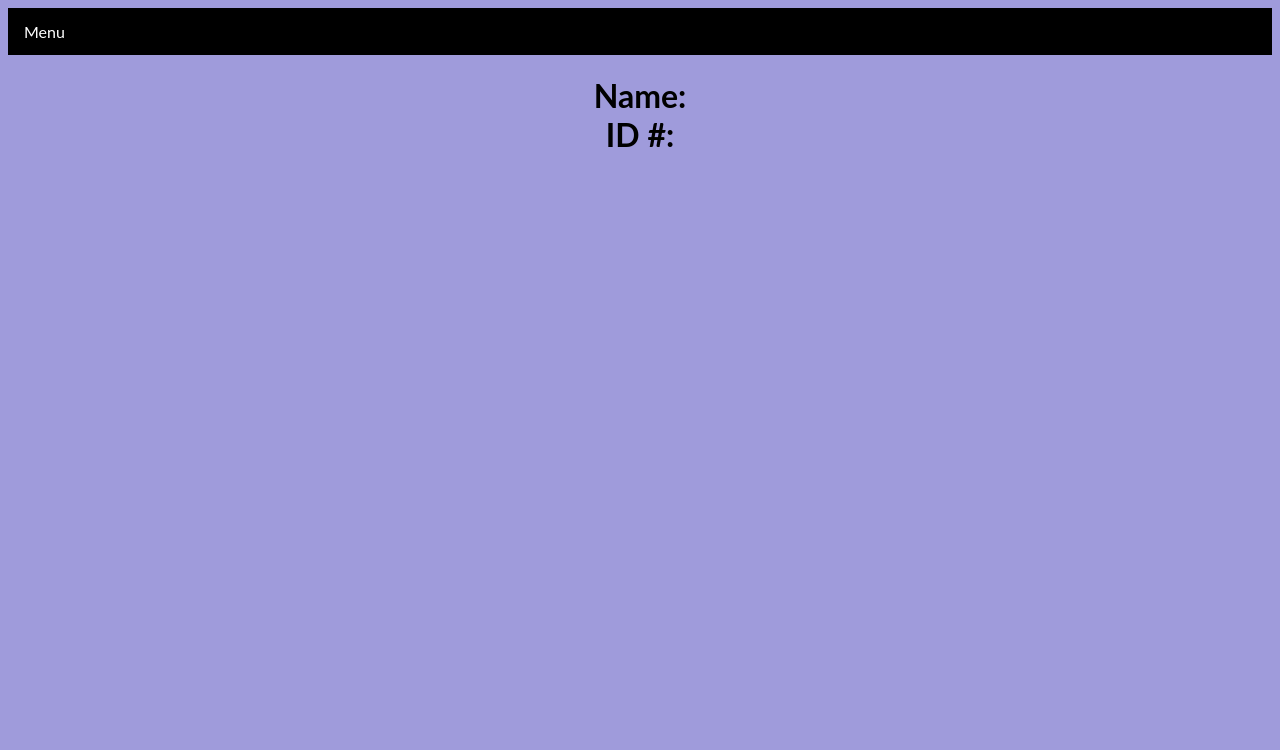
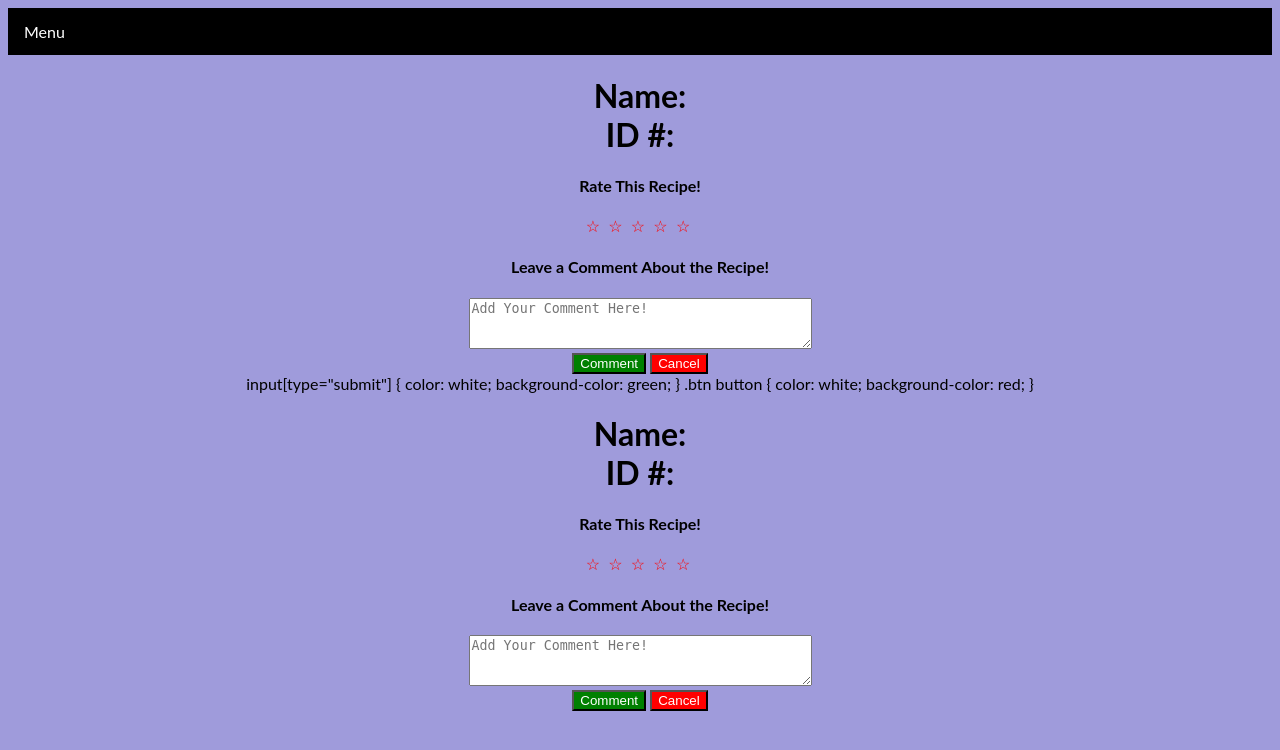
Before and after one commit to kmuga001/SWEproject_recipe_interactions, a Flask app: page /recipe/1 in a window 1280 px wide. Shown: the top 750 px of the page. Run offline with Flask 2, Linux system fonts and the light colour scheme; parts of the project's set-up code (start-up, migrations or seed data) failed here and were passed over.

Commit message:
modified newtest location and parsing, cleaner search

```diff
--- a/pythonVersion/server.py
+++ b/pythonVersion/server.py
@@ -36,28 +36,24 @@ def home():
 
 @app.route('/recipe/<Name>',methods = ['POST', 'GET'])
 def buildRecipePage(Name):
-    items = parser('test.csv')
-    results = findRow("Name",items,Name)
+    items = parser('newtest.csv')
+    results = findRow("name",items,Name)
     print(results)
     return render_template('recipe.html', results = json.dumps(results))
 
 
-def findNames(category, items, input):
-    c = []
-    searchedItems = []
-    index = items[0].index(category)
-    name = items[0].index("Name")
+def findNames(category, input):
+    with open('newtest.csv') as iTests:
+        recipeList = csv.DictReader(iTests)
+        searchResults = []
 
-    c = [sub[index] for sub in items]
-    n = [sub[name] for sub in items]
-    c.pop(0)
-    n.pop(0)
+        for recipe in recipeList:
+            if input == recipe[category]:
+                searchResults.append(recipe["name"])
 
-    for i in range(len(c)):
-        if c[i] == input:
-            searchedItems.append(n[i])
 
-    return searchedItems
+        print(searchResults)
+        return searchResults
 
 @app.route('/results1/')
 def sendResultPage():
@@ -517,8 +513,7 @@ def searchingInput():
         return "Error, need a category. Return and try again."
 
     #search through category for input.
-    items = parser('test.csv')
-    results = findNames(category, items, search_value)
+    results = findNames(category, search_value)
     s = json.dumps(results)
     return render_template('index.html', results=s)
 
@@ -705,6 +700,4 @@ if __name__=="__main__":
     #global interactLength
     originalLen = getFileLength('datasets/interactions_test.csv')
     #interactLength = getFileLength('datasets/interactions_test.csv')
-    print('here is interaction test first length:')
-    print(originalLen)
     app.run(debug=True)
--- a/pythonVersion/templates/recipe.html
+++ b/pythonVersion/templates/recipe.html
@@ -13,10 +13,16 @@
               </button>
               <div class="menu-content">
                   <a href="./">Home</a>
-                  <a href="./top_recipes.html">Top Recipes</a>
+                  <!--<a href="./top_recipes.html">Top Recipes</a>
                   <a href="./under100cal.html">Under 100 Cal</a>
                   <a href="./searchhistory.html">Search History</a>
-                  <a href="./savedrecipes.html">Saved Recipes</a>
+                  <a href="./savedrecipes.html">Saved Recipes</a>-->
+                  <a href="./results1/">Analytic 1</a>
+                  <a href="./results2/">Analytic 2</a>
+                  <a href="./results3/">Analytic 3</a>
+                  <a href="./results4/">Analytic 4</a>
+                  <a href="./results5/">Analytic 5</a>
+                  <a href="./results6/">Analytic 6</a>
               </div>
 
           </div>
@@ -128,6 +134,37 @@
     color: black;
     }
 
+
+    .star{
+color:red;
+font-size: 2.0 rem;
+padding:0 1 rem;
+
+}
+
+.star::before{
+content: '\2606';
+cursor: pointer;
+}
+
+.star.clicked::before{
+content: '\2605';
+}
+
+
+input[type="submit"]
+{
+    color: white;
+    background-color: green;
+}
+.btn button
+{
+    color: white;
+    background-color: red;
+}
+
+
+
     </style>
 
     <body>
@@ -135,6 +172,28 @@
             Name:  <div id = "name"></div>
             ID #:  <div id = "id"></div>
         </h1>
+
+
+      <!--Rating Recipe and Comment section-->
+   <h4>Rate This Recipe!</h4>
+
+   <div class = "Rating" data-rating = "1">
+   <span class = "star">&nbsp;</span>
+   <span class = "star">&nbsp;</span>
+   <span class = "star">&nbsp;</span>
+   <span class = "star">&nbsp;</span>
+   <span class = "star">&nbsp;</span>
+   </div>
+
+  <div class="comments">
+  <h4>Leave a Comment About the Recipe!</h4>
+   <form><textarea id = "title" placeholder='Add Your Comment Here!'rows="3" cols="40"></textarea></form>
+    <div class="btn">
+      <input type="submit" value='Comment' onclick="insert()">
+      <button id='cancel' onclick="cancel()">Cancel</button>
+    </div>
+<div id = "display" class = "commshow"></div>
+</div>
 
     </body>
 
@@ -146,4 +205,177 @@
         document.getElementById("id").innerText=id;
     </script>
 
+
+<!--This is for the star rating-->
+<script>
+    document.addEventListener('DOMContentLoaded', function(){
+        let stars = document.querySelectorAll('.star');
+        stars.forEach(function(star){
+            star.addEventListener('click', setRating);
+        });
+
+        let rating = parseInt(document.querySelector('.stars').getAttribute('data-rating'));
+        let target = stars[rating - 1];
+        target.dispatchEvent(new MouseEvent('click'));
+    });
+
+    function setRating(ev){
+        let span = ev.currentTarget;
+        let stars = document.querySelectorAll('.star');
+        let match = false;
+        let rating = 0;
+        stars.forEach(function(star, index){
+            if(match){
+                star.classList.remove('clicked');
+            }else{
+                star.classList.add('clicked');
+            }
+
+            if(star === span){
+                match = true;
+                rating = index + 1;
+            }
+        });
+        document.querySelector('.stars').setAttribute('data-rating', rating);
+    }
+
+</script>
+
+<!--This is for Comment Box-->
+<script>
+var titles = [];
+var titleInput = document.getElementById("title");
+var messageBox = document.getElementById("display");
+
+function insert () {
+titles.push(titleInput.value);
+clearAndShow();
+}
+
+function cancel(){
+titleInput.value = "";
+
+}
+function clearAndShow ()
+{
+titleInput.value = "";
+messageBox.innerHTML = "";
+messageBox.innerHTML += " " + titles.join("<br/> ") + "<br/>";
+}
+</script>
+
+
+input[type="submit"]
+{
+    color: white;
+    background-color: green;
+}
+.btn button
+{
+    color: white;
+    background-color: red;
+}
+
+
+
+    </style>
+
+    <body>
+        <h1>
+            Name:  <div id = "name"></div>
+            ID #:  <div id = "id"></div>
+        </h1>
+
+
+      <!--Rating Recipe and Comment section-->
+   <h4>Rate This Recipe!</h4>
+
+   <div class = "Rating" data-rating = "1">
+   <span class = "star">&nbsp;</span>
+   <span class = "star">&nbsp;</span>
+   <span class = "star">&nbsp;</span>
+   <span class = "star">&nbsp;</span>
+   <span class = "star">&nbsp;</span>
+   </div>
+
+  <div class="comments">
+  <h4>Leave a Comment About the Recipe!</h4>
+   <form><textarea id = "title" placeholder='Add Your Comment Here!'rows="3" cols="40"></textarea></form>
+    <div class="btn">
+      <input type="submit" value='Comment' onclick="insert()">
+      <button id='cancel' onclick="cancel()">Cancel</button>
+    </div>
+<div id = "display" class = "commshow"></div>
+</div>
+
+    </body>
+
+    <script>
+        var list = JSON.parse('{{ results | safe }}')
+        var name = list[0]["Name"]
+        var id = list[0]["ID"]
+        document.getElementById("name").innerText=name;
+        document.getElementById("id").innerText=id;
+    </script>
+
+
+<!--This is for the star rating-->
+<script>
+    document.addEventListener('DOMContentLoaded', function(){
+        let stars = document.querySelectorAll('.star');
+        stars.forEach(function(star){
+            star.addEventListener('click', setRating);
+        });
+
+        let rating = parseInt(document.querySelector('.stars').getAttribute('data-rating'));
+        let target = stars[rating - 1];
+        target.dispatchEvent(new MouseEvent('click'));
+    });
+
+    function setRating(ev){
+        let span = ev.currentTarget;
+        let stars = document.querySelectorAll('.star');
+        let match = false;
+        let rating = 0;
+        stars.forEach(function(star, index){
+            if(match){
+                star.classList.remove('clicked');
+            }else{
+                star.classList.add('clicked');
+            }
+
+            if(star === span){
+                match = true;
+                rating = index + 1;
+            }
+        });
+        document.querySelector('.stars').setAttribute('data-rating', rating);
+    }
+
+</script>
+
+<!--This is for Comment Box-->
+<script>
+var titles = [];
+var titleInput = document.getElementById("title");
+var messageBox = document.getElementById("display");
+
+function insert () {
+titles.push(titleInput.value);
+clearAndShow();
+}
+
+function cancel(){
+titleInput.value = "";
+
+}
+function clearAndShow ()
+{
+titleInput.value = "";
+messageBox.innerHTML = "";
+messageBox.innerHTML += " " + titles.join("<br/> ") + "<br/>";
+}
+</script>
+
+
 </html>
```
Also changed, not shown: pythonVersion/newtest.csv (added, +33 -0 lines), pythonVersion/static/fifthGraph1607037127.2119172.png (added), pythonVersion/static/firstGraph1607038410.2118149.png (added), pythonVersion/static/secondGraph1607038447.9565692.png (added), pythonVersion/static/sixthGraph1607039214.222333.png (added), 1 other file.
